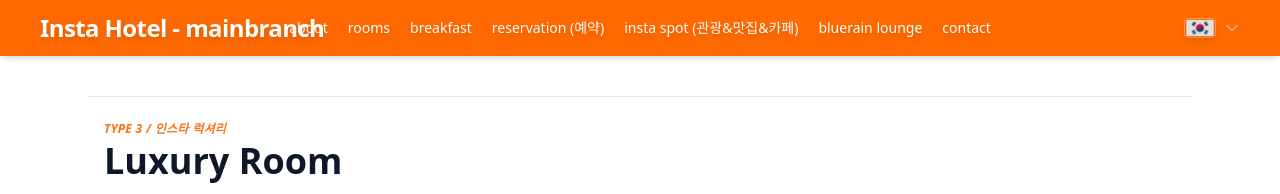
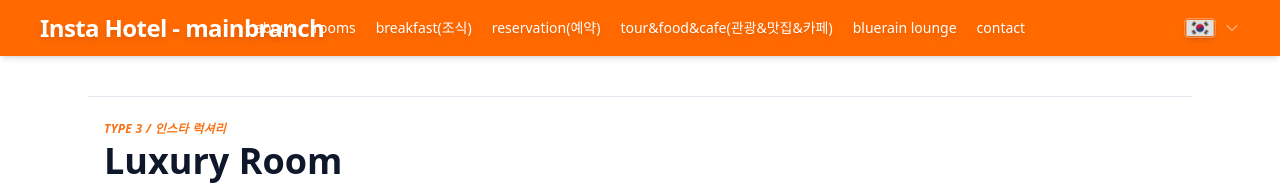
Before and after one commit to dlehdgk94-star/dlehdgk94-star.github.io, a plain HTML site: page room-luxery.html in a window 1280 px wide. Shown: the top 194 px of the page. Drawn offline with nearby package versions, Linux system fonts and the light colour scheme.

Commit message:
Update room-luxery.html

```diff
--- a/room-luxery.html
+++ b/room-luxery.html
@@ -40,9 +40,9 @@
       <nav class="hidden md:flex items-center gap-5 whitespace-nowrap text-sm font-medium drop-shadow-md md:absolute md:left-1/2 md:-translate-x-1/2 z-10">
   <a href="about.html" class="hover:text-orange-200 transition-colors">about</a>
   <a href="rooms.html" class="hover:text-orange-200 transition-colors">rooms</a>
-  <a href="조식메뉴판.html" class="hover:text-orange-200 transition-colors">breakfast</a>
-  <a href="reservation.html" class="hover:text-orange-200 transition-colors">reservation (예약)</a>
-  <a href="instaspot.html" class="hover:text-orange-200 transition-colors">insta spot (관광&맛집&카페)</a>
+  <a href="조식메뉴판.html" class="hover:text-orange-200 transition-colors">breakfast(조식)</a>
+  <a href="reservation.html" class="hover:text-orange-200 transition-colors">reservation(예약)</a>
+  <a href="instaspot.html" class="hover:text-orange-200 transition-colors">tour&food&cafe(관광&맛집&카페)</a>
   <a href="#lounge" class="hover:text-orange-200 transition-colors">bluerain lounge</a>
   <a href="contact.html" class="hover:text-orange-200 transition-colors">contact</a>
 </nav>
@@ -95,9 +95,9 @@
             </ul>
         </li>
 
-        <li><a href="조식메뉴판.html" class="block hover:text-[#ff6900]">breakfast</a></li>
-        <li><a href="reservation.html" class="block hover:text-[#ff6900]">reservation (예약)</a></li>
-        <li><a href="instaspot.html" class="block hover:text-[#ff6900]">insta spot (관광&맛집&카페)</a></li>
+        <li><a href="조식메뉴판.html" class="block hover:text-[#ff6900]">breakfast(조식)</a></li>
+        <li><a href="reservation.html" class="block hover:text-[#ff6900]">reservation(예약)</a></li>
+        <li><a href="instaspot.html" class="block hover:text-[#ff6900]">tour&food&cafe(관광&맛집&카페)</a></li>
         <li><a href="#lounge" class="block hover:text-[#ff6900]">bluerain lounge</a></li>
         <li><a href="contact.html" class="block hover:text-[#ff6900]">contact</a></li>
       </ul>
```
